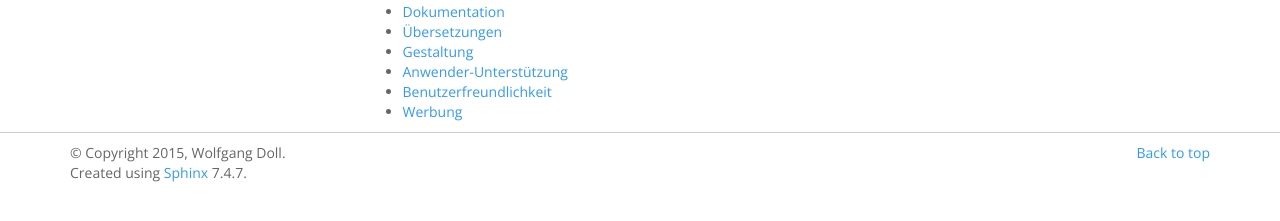
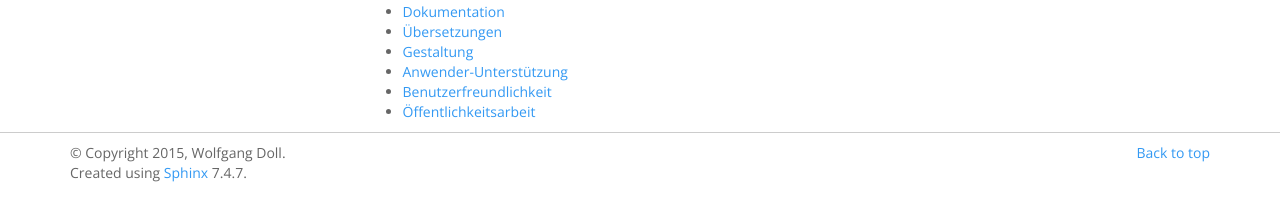
Before and after one commit to wodo/alpine-explorer, a Sphinx documentation site: the page built from docs/Manual/manual.rst, in a window 1280 px wide. Shown: the part 408-629 px from the top of the page. Built offline with Sphinx 7.4.7, drawn with Linux system fonts in a browser that asks for light colours.

Commit message:
rename marketing -> publicity

```diff
--- a/docs/Manual/manual.rst
+++ b/docs/Manual/manual.rst
@@ -26,4 +26,4 @@ Du möchtest selbst Mitglied im Redaktionsteam werden und uns unterstützen? Unt
    design
    support
    usability
-   marketing
+   publicity
--- a/docs/Manual/marketing.rst
+++ /dev/null
@@ -1,5 +0,0 @@
-.. _manual.marketing:
-
-=======
-Werbung
-=======
--- /dev/null
+++ b/docs/Manual/publicity.rst
@@ -0,0 +1,5 @@
+.. _manual.publicity:
+
+=====================
+Öffentlichkeitsarbeit
+=====================
```
